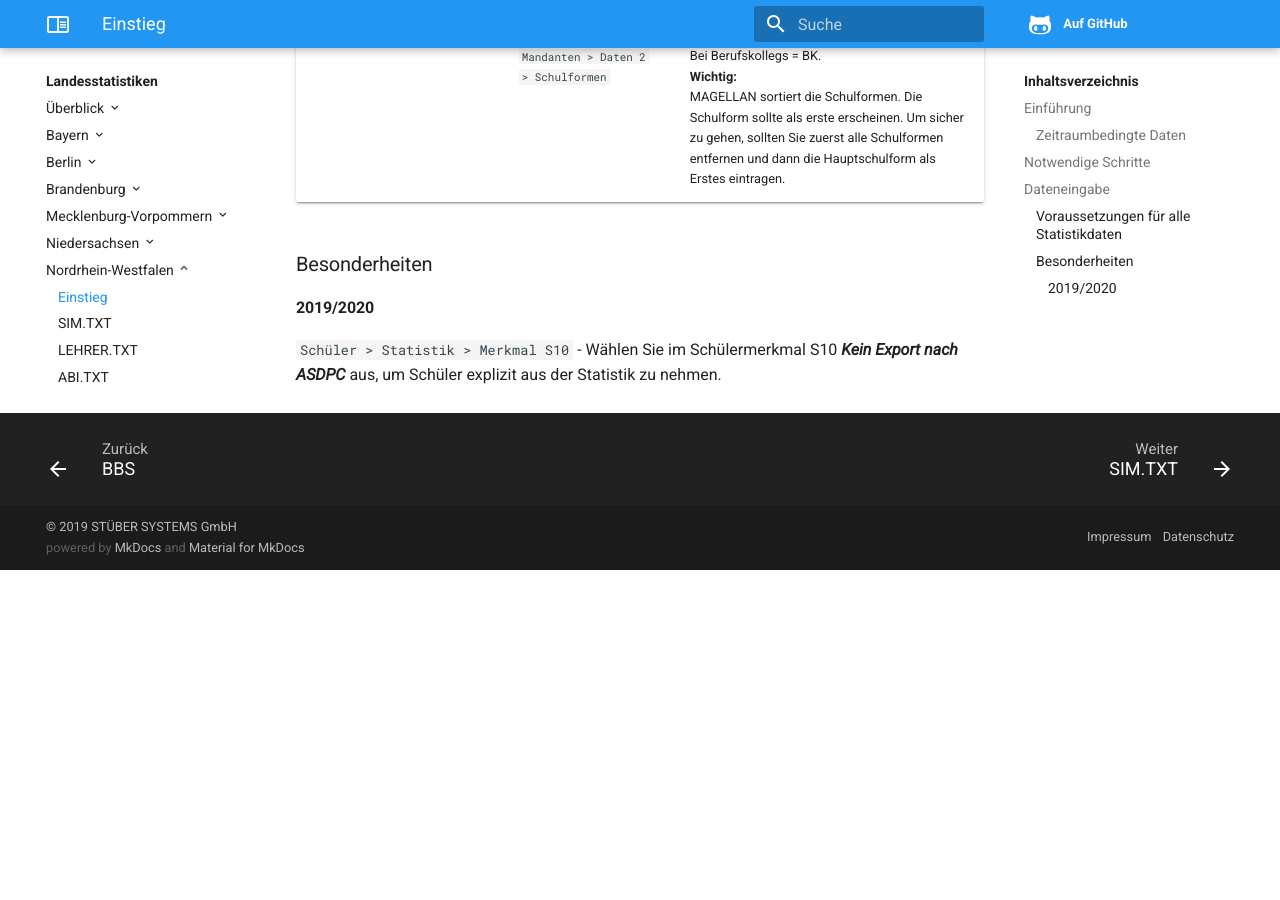
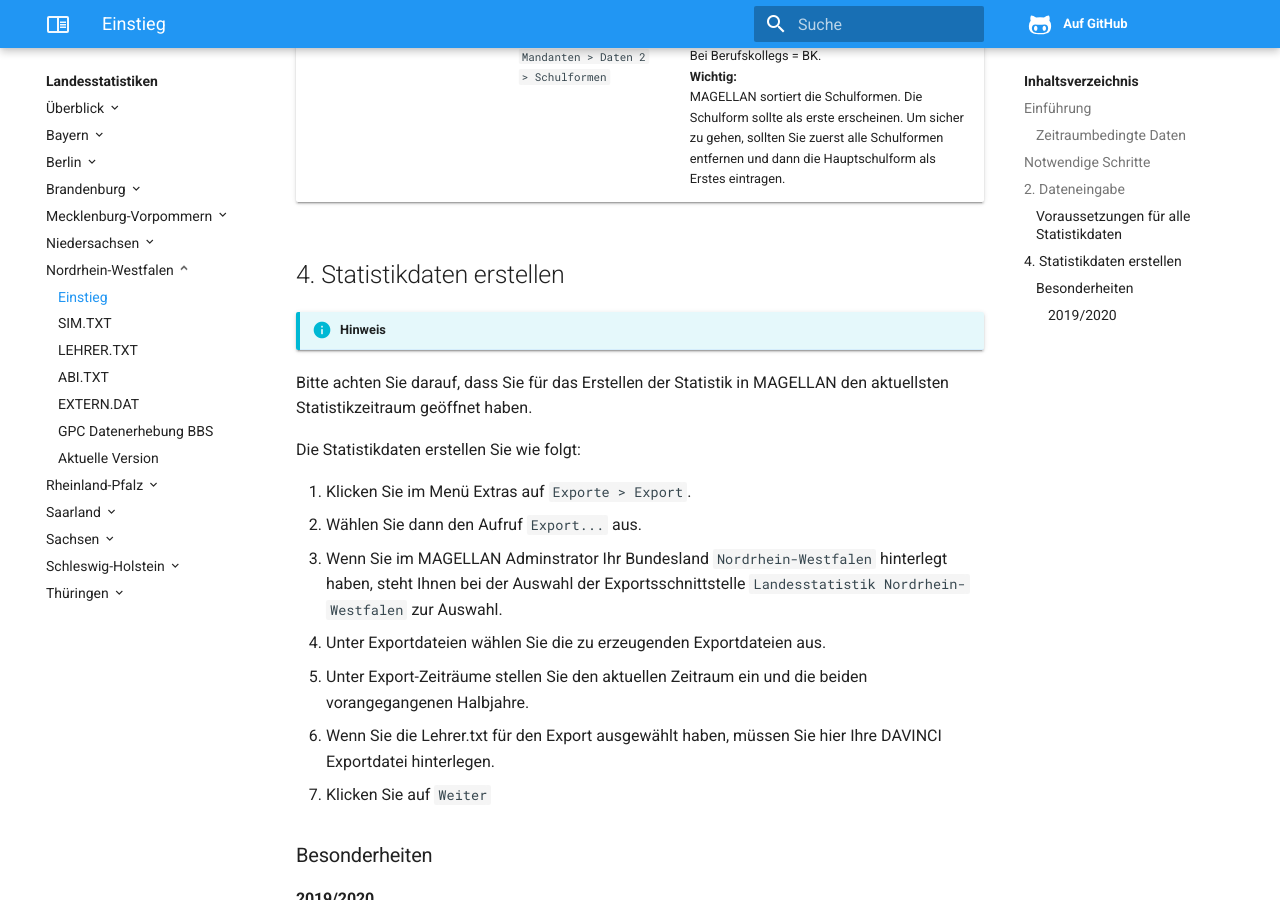
Before and after one commit to stuebersystems/doc.ls.de, an MkDocs documentation site: the page built from docs/nordrhein-westfalen/einstieg.md, in a window 1280 px wide and 900 px high, scrolled down 2084 px. Built offline with MkDocs 1.6.1, drawn with Linux system fonts in a browser that asks for light colours; before the commit the page ends 2654 px from its top, so only the background shows below that; some of the changed text lies outside the part shown.

Commit message:
no message

```diff
--- a/docs/nordrhein-westfalen/einstieg.md
+++ b/docs/nordrhein-westfalen/einstieg.md
@@ -41,7 +41,7 @@ Welche Daten wie ausgewertet werden und unter welchen Umständen Daten in den Ex
 
 Verlinkte Schritte werden in den jeweiligen Kapiteln beschrieben. Klicken Sie dazu auf den Link. Alle anderen Schritte werden nachfolgend ausführlich erklärt.
 
-## Dateneingabe
+## 2. Dateneingabe
 
 Sie erhalten eine Übersicht der Felder in den Statistikdateien und wie diese in MAGELLAN bzw. DAVINCI einzupflegen sind.
 Jede Statistikdatei wird in einem einzelnen Kapitel behandelt, die Links zu den Kaptieln finden Sie in der obersten Tabelle in der Spalte "Kapitel".
@@ -54,6 +54,24 @@ Statistikfeld | Statistikdatei | Datenfeld in MAGELLAN/DAVINCI | Beschreibung
 ------------- | -------------- | ----------------------------- | ------------
 --            | ALLE           | MAGELLAN:<br/>`Mandanten > Daten 2 > Schulformen` | Hauptschulform Ihrer Schule.<br/>Bei Berufskollegs = BK.<br/>**Wichtig:**<br/>MAGELLAN sortiert die Schulformen. Die Schulform sollte als erste erscheinen. Um sicher zu gehen, sollten Sie zuerst alle Schulformen entfernen und dann die Hauptschulform als Erstes eintragen.
 
+## 4. Statistikdaten erstellen
+
+!!! info "Hinweis"
+
+
+ Bitte achten Sie darauf, dass Sie für das Erstellen der Statistik in MAGELLAN den aktuellsten Statistikzeitraum geöffnet haben.
+
+Die Statistikdaten erstellen Sie wie folgt:
+
+
+1. Klicken Sie im Menü Extras auf `Exporte > Export`.
+2. Wählen Sie dann den Aufruf `Export...` aus.
+3. Wenn Sie im MAGELLAN Adminstrator Ihr Bundesland `Nordrhein-Westfalen` hinterlegt haben, steht Ihnen bei der Auswahl der Exportsschnittstelle `Landesstatistik Nordrhein-Westfalen` zur Auswahl.
+4. Unter Exportdateien wählen Sie die zu erzeugenden Exportdateien aus.
+5. Unter Export-Zeiträume stellen Sie den aktuellen Zeitraum ein und die beiden vorangegangenen Halbjahre.
+6. Wenn Sie die Lehrer.txt für den Export ausgewählt haben, müssen Sie hier Ihre DAVINCI Exportdatei hinterlegen.
+7. Klicken Sie auf `Weiter`
+
 ### Besonderheiten
 
 #### 2019/2020
```
